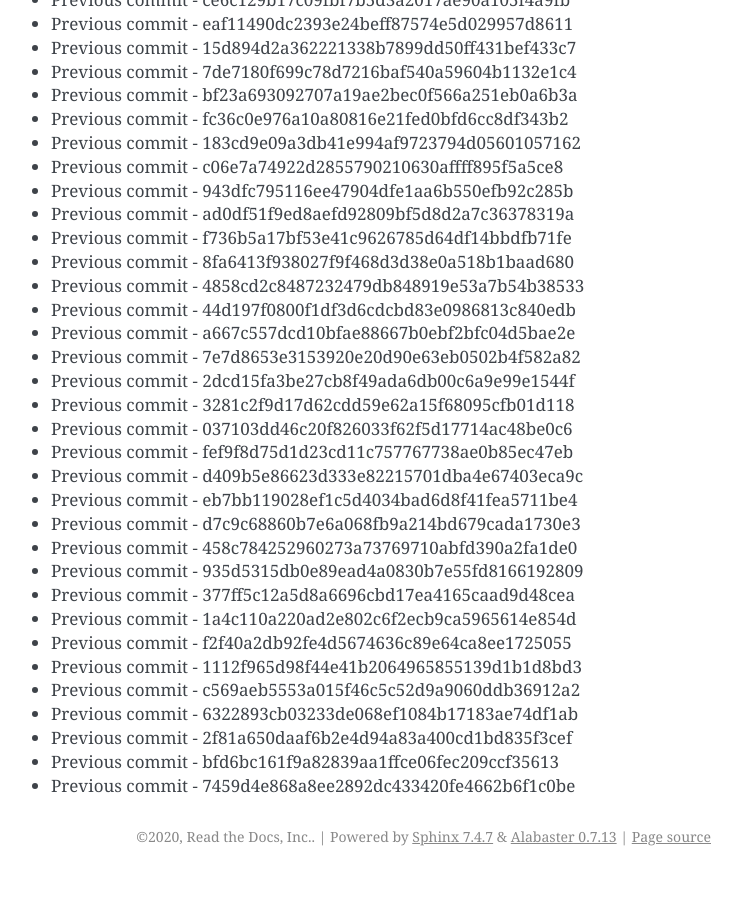
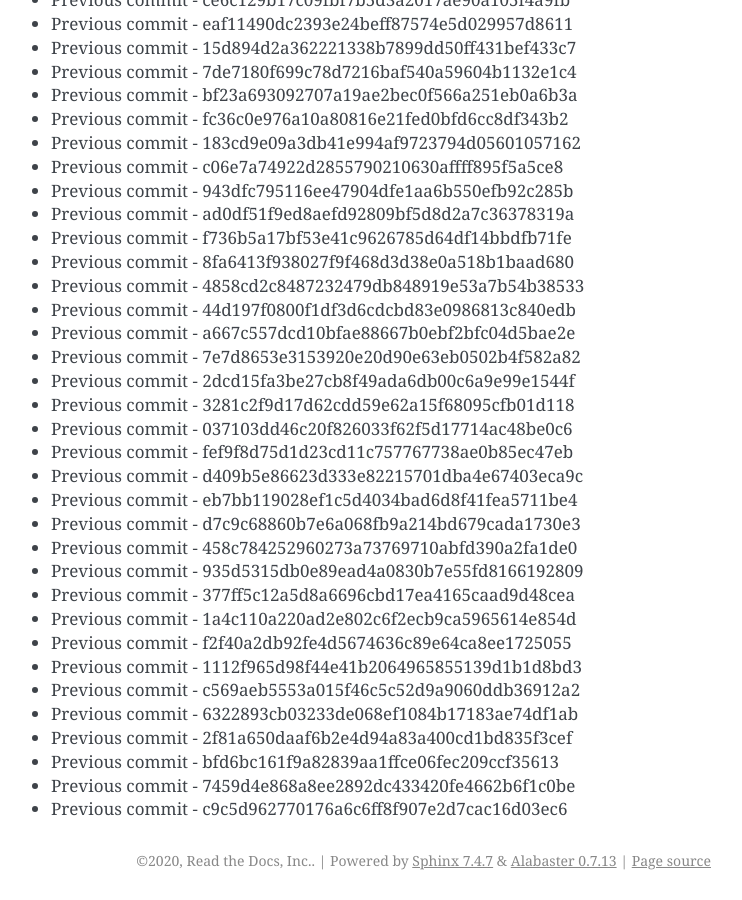
Before and after one commit to readthedocs/rtd-git-stresstest, a Sphinx documentation site: the page built from docs/updates.rst, in a window 1280 px wide and 900 px high, scrolled down 101435 px. Shown: the whole window, without its empty margins (399-1141 px from the left). Built offline with Sphinx 7.4.7, drawn with Linux system fonts in a browser that asks for light colours; before the commit the page ends 102311 px from its top, so only the background shows below that.

Commit message:
Generating commit from previous: c9c5d962770176a6c6ff8f907e2d7cac16d03ec6

```diff
--- a/docs/updates.rst
+++ b/docs/updates.rst
@@ -4294,3 +4294,4 @@ It can be tested for any performance characteristics.
 * Previous commit - 2f81a650daaf6b2e4d94a83a400cd1bd835f3cef
 * Previous commit - bfd6bc161f9a82839aa1ffce06fec209ccf35613
 * Previous commit - 7459d4e868a8ee2892dc433420fe4662b6f1c0be
+* Previous commit - c9c5d962770176a6c6ff8f907e2d7cac16d03ec6
```
